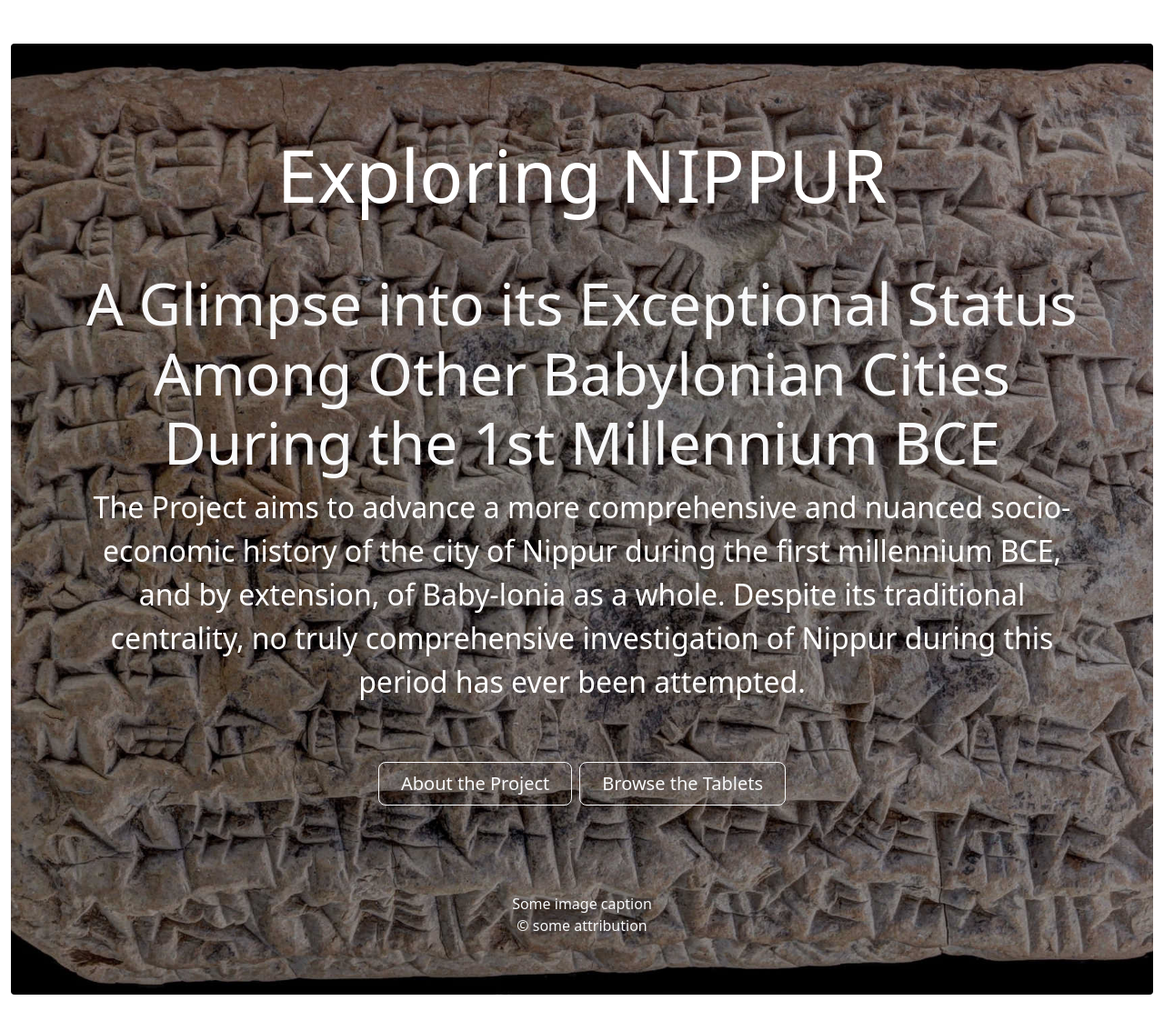
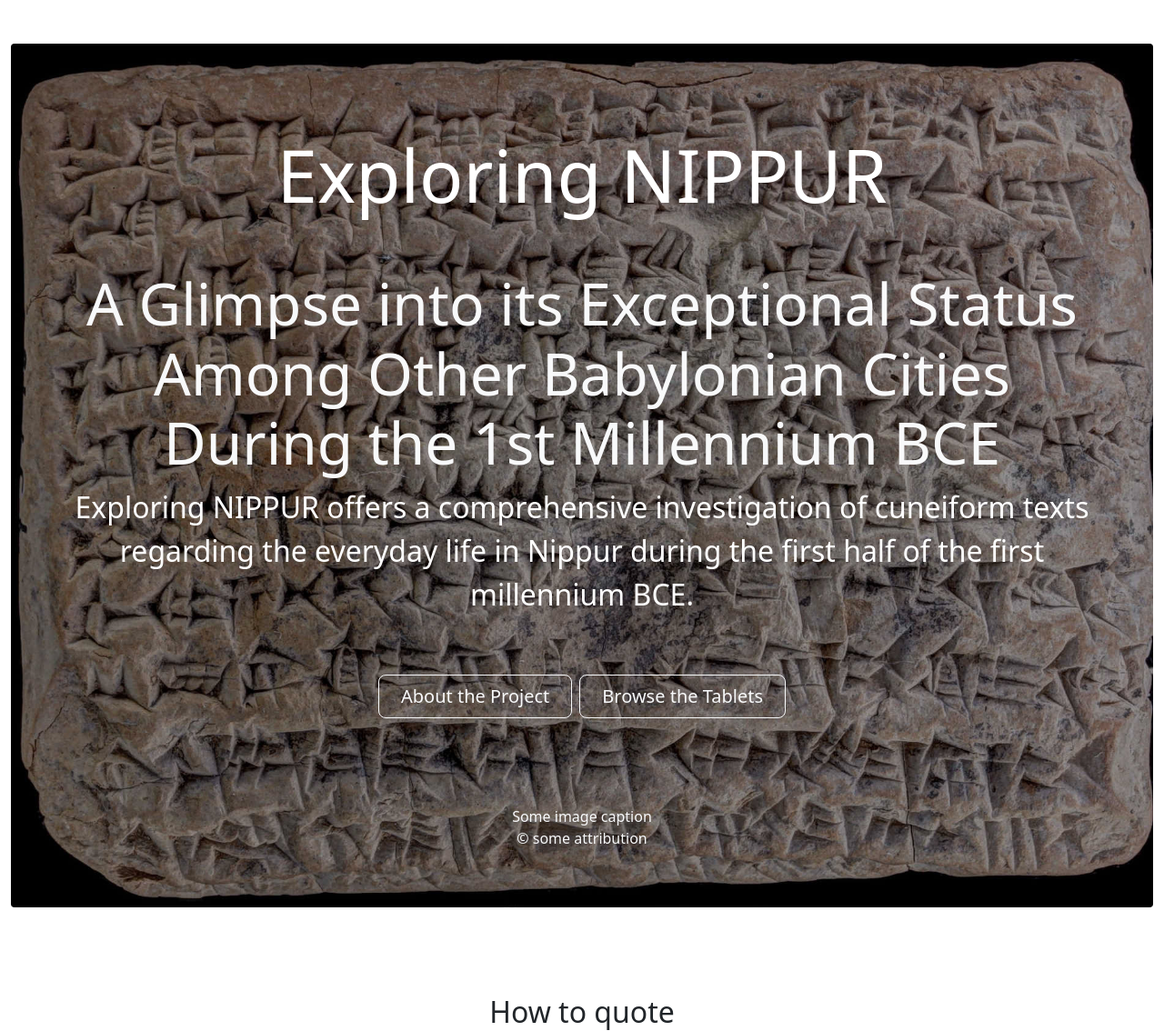
Before and after one commit to acdh-oeaw/nabucco, a Django app: page /nippur/ in a window 1280 px wide. Shown: the part 94-1228 px from the top of the page at 91% size. Run offline with Django 3.2, Linux system fonts and the light colour scheme; parts of the project's set-up code (start-up, migrations or seed data) failed here and were passed over; some libraries are stand-ins or nearby versions.

Commit message:
fix(nippur): text-adaptions for landing page [skip ci]

```diff
--- a/nippur/templates/nippur/index.html
+++ b/nippur/templates/nippur/index.html
@@ -14,7 +14,7 @@
       <h1 class="display-1 p-5">Exploring NIPPUR</h1>
       <h2 class="display-3 text-light">A Glimpse into its Exceptional Status Among Other Babylonian Cities During the 1st Millennium BCE </h2>
       <p class="container lead fs-2">
-        The Project aims to advance a more comprehensive and nuanced socio-economic history of the city of Nippur during the first millennium BCE, and by extension, of Baby-lonia as a whole. Despite its traditional centrality, no truly comprehensive investigation of Nippur during this period has ever been attempted.
+        Exploring NIPPUR offers a comprehensive investigation of cuneiform texts regarding the everyday life in Nippur during the first half of the first millennium BCE.
       </p>
       <div class="d-inline-flex gap-2 mb-5 pt-5">
         <a class="btn btn-outline-light btn-lg px-4" href="{% url 'nippur:about' %}">
```
